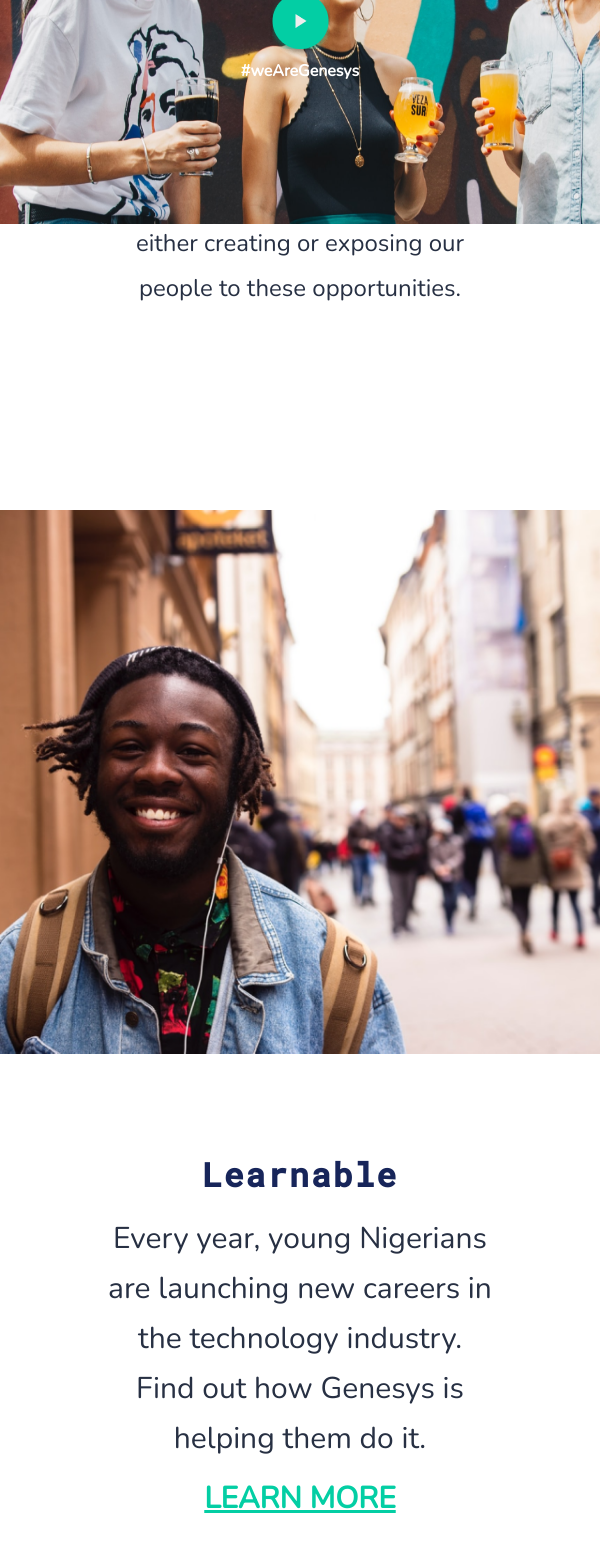
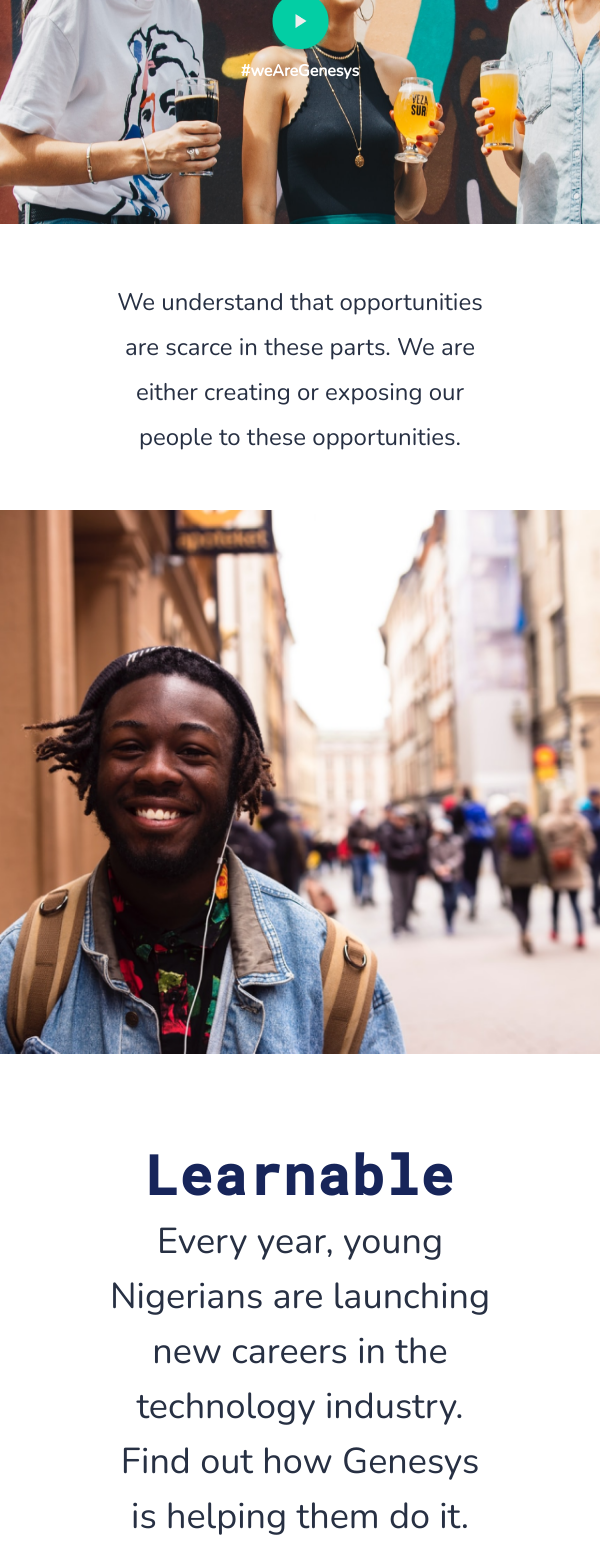
Before and after one commit to MiracleUFO/learnable, a React (Create React App) app: page / in a window 600 px wide. Shown: the part 760-2323 px from the top of the page. Built offline with nearby package versions, Linux system fonts and the light colour scheme.

Commit message:
Mobile UI style tweak redo v1

```diff
--- a/src/index.css
+++ b/src/index.css
@@ -290,7 +290,7 @@ span, #devStudio {
 		position: fixed;
 		display: flex;
 		flex-direction: column;
-		justify-content: center;
+		padding-top: 25vh;
 		align-items: center;
 		top: 15vh;
 		height: 90vh;
@@ -501,13 +501,13 @@ footer a {
 		align-items: flex-start;
 		padding: 50px 5vw 50px;
 		width: 100%;
-		height: 550px;
+		height: 500px;
 	}
 
 	.subscribe h2 {
 		width: 95%;
     font-size: 25px;
-		line-height: 60px;
+		line-height: 50px;
 		padding-bottom: 55px;
     font-weight: 400;
 	}
@@ -751,7 +751,7 @@ footer a {
 	#landing h1 {
 		letter-spacing: 2px;
     text-align: center;
-    font-size: 33px;
+    font-size: 9vw;
 		line-height: 40px;
 	}
 
@@ -764,9 +764,8 @@ footer a {
 		width: 62%;
 		font-size: 21.5px;
 		line-height: 30px;
-		padding-bottom: 29vh;
-		position: relative;
-    top: 66vh;
+		position: absolute;
+    top: 130vh;
 	}
 
 	#landing .picRight {
@@ -822,7 +821,7 @@ footer a {
 	}
 
 	.sectionTag p, .sectionTag a {
-		font-size: 25px;
+		font-size: 6vw;
     line-height: 55px;
     text-align: center;
 	}
@@ -878,12 +877,6 @@ footer a {
 	}
 }
 
-@media screen and (max-width: 800px) and (max-height: 650px) {
-	#landingIntro p {
-    top: 70vh;
-	}
-}
-
 @media screen and (max-width: 800px) and (max-height: 700px) {
 	#landingIntro h1 {
 		font-size: 30px;
@@ -895,10 +888,6 @@ footer a {
 	#landingIntro h1 {
 		margin-top: 5vh;
     line-height: 40px;
-	}
-
-	#landingIntro p {
-    top: 60vh;
 	}
 
 	#landing section:nth-child(2) {
@@ -949,7 +938,7 @@ footer a {
 	}
 
 	#landingIntro p {
-		top: 77vh;
+		top: 160vh;
     font-size: 30px;
     line-height: 45px;
 	}
@@ -960,11 +949,6 @@ footer a {
     margin-top: 0;
 	}
 
-	.sectionTag p, .sectionTag a {
-    font-size: 30px;
-    line-height: 50px;
-	}
-
 	#otherThingsContainer {
 		align-items: center;
 	}
@@ -991,14 +975,8 @@ footer a {
 	}
 
 	#landingIntro p {
-		top: 56vh;
     font-size: 24px;
     line-height: 45px;
-	}
-
-	.sectionTag p, .sectionTag a {
-    font-size: 30px;
-    line-height: 50px;
 	}
 }
 
@@ -1386,7 +1364,7 @@ footer a {
 	}
 
 	.avatarSect p, .genesysLearnableSects p, .curriculumGridCont a, .genesysLearnableSects a {
-		font-size: 26px;
+		font-size: 6vw;
 		line-height: 40px;
 	}
 }
@@ -1398,7 +1376,7 @@ footer a {
 	}
 
 	.avatarSect h1, .genesysLearnableSects h1 {
-    font-size: 37px;
+    font-size: 9vw;
     line-height: 45px;
 	}
 
```
